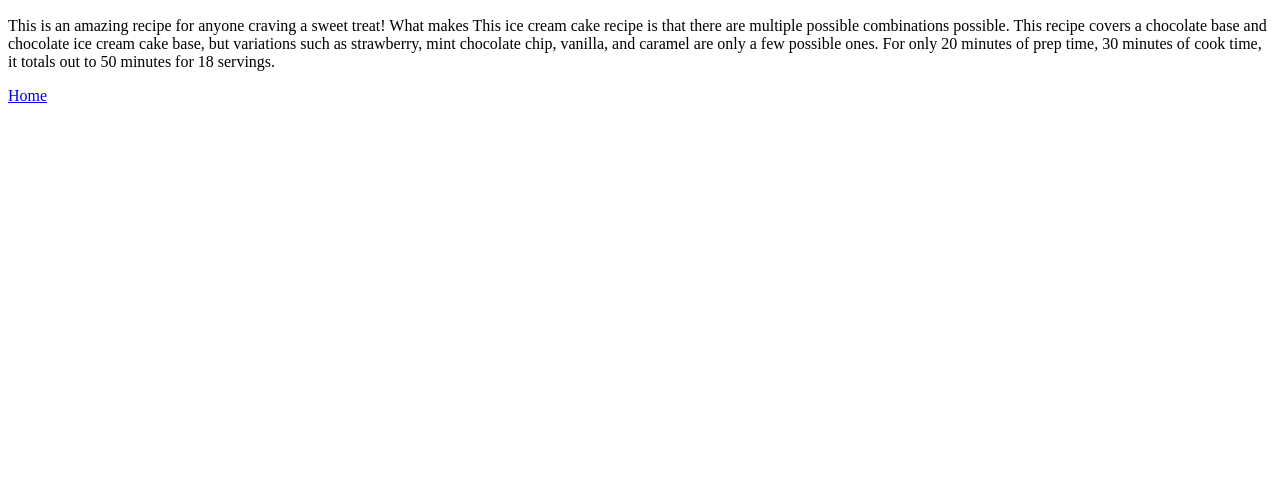
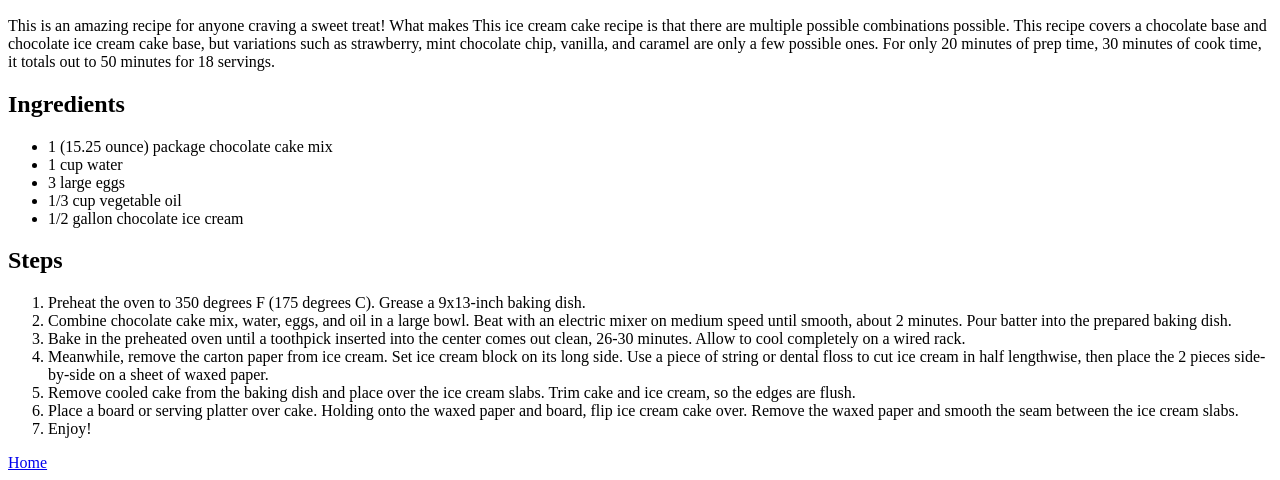
Before and after one commit to armin902/odin-recipes, a plain HTML site: page recipes/ice_cream_cake.html in a window 1280 px wide. Shown: the part 434-914 px from the top of the page. Before the commit the page ends 800 px from the top, so only its background shows below. Drawn offline with Linux system fonts and the light colour scheme.

Commit message:
Finish the ice cream cake page, adding its steps, and ingredients. Overall finished the website for now until returning to add CSS

```diff
--- a/recipes/ice_cream_cake.html
+++ b/recipes/ice_cream_cake.html
@@ -19,6 +19,34 @@
         a few possible ones. For only 20 minutes of prep time, 30 minutes of cook time,
         it totals out to 50 minutes for 18 servings. </p>
 
+    <h2>Ingredients</h2>
+        <ul>
+            <li>1 (15.25 ounce) package chocolate cake mix</li>
+            <li>1 cup water</li>
+            <li>3 large eggs</li>
+            <li>1/3 cup vegetable oil</li>
+            <li>1/2 gallon chocolate ice cream</li>
+        </ul>
+
+    <h2>Steps</h2>
+        <ol>
+            <li>Preheat the oven to 350 degrees F (175 degrees C).
+                Grease a 9x13-inch baking dish.</li>
+            <li>Combine chocolate cake mix, water, eggs, and oil in a large bowl.
+                Beat with an electric mixer on medium speed until smooth, about 2 minutes.
+                Pour batter into the prepared baking dish.</li>
+            <li>Bake in the preheated oven until a toothpick inserted into the center comes out clean, 26-30 minutes.
+                Allow to cool completely on a wired rack.</li>
+            <li>Meanwhile, remove the carton paper from ice cream. Set ice cream block on its long side.
+                Use a piece of string or dental floss to cut ice cream in half lengthwise,
+                then place the 2 pieces side-by-side on a sheet of waxed paper.</li>
+            <li>Remove cooled cake from the baking dish and place over the ice cream slabs.
+                Trim cake and ice cream, so the edges are flush.</li>
+            <li>Place a board or serving platter over cake.
+                Holding onto the waxed paper and board, flip ice cream cake over.
+                Remove the waxed paper and smooth the seam between the ice cream slabs.</li>
+            <li>Enjoy!</li>
+        </ol>
 
     <a href="../index.html" target="_self" rel="noreferrer">Home</a>
 </body>
```
Also changed, not shown: 1 other file.
